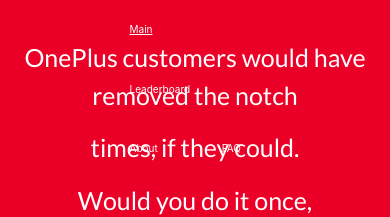
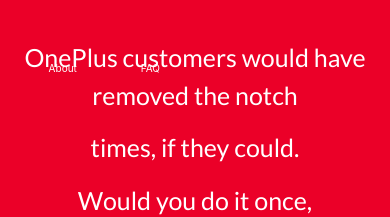
Before and after one commit to idoideas/WeWillNeverSettle, a website: page index.html in a window 390 px wide. Shown: the top 217 px of the page. Drawn offline with nearby package versions, Linux system fonts and the light colour scheme; no server answers.

Commit message:
fixing tabs on mobile

```diff
--- a/index.css
+++ b/index.css
@@ -49,8 +49,7 @@
 
     .tab {
         position: absolute;
-        left: 50%;
-        top: 0%;
+        width:100%;
         transform: translateX(-50%);
         font-size: 10px;
     }
```
